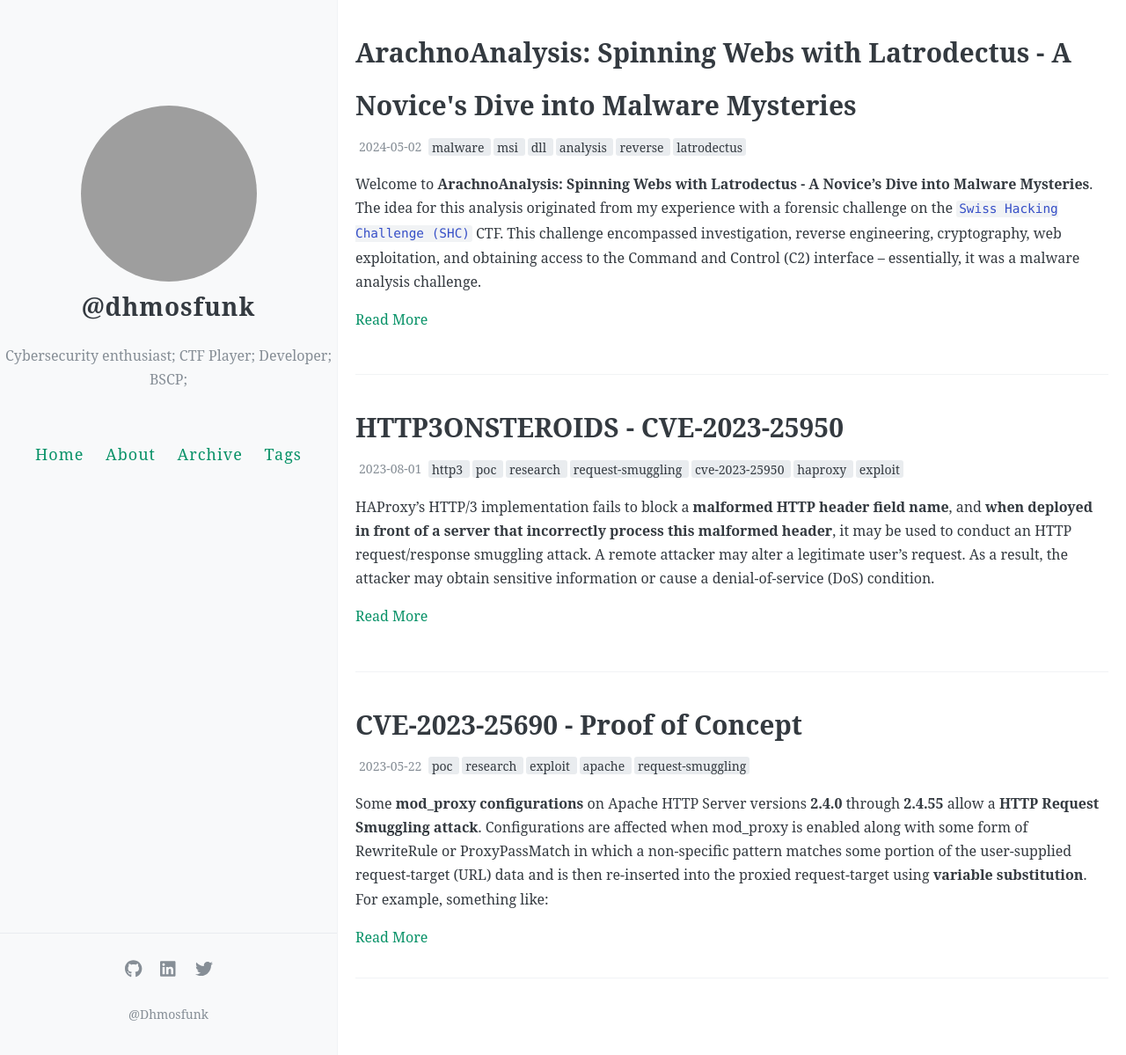
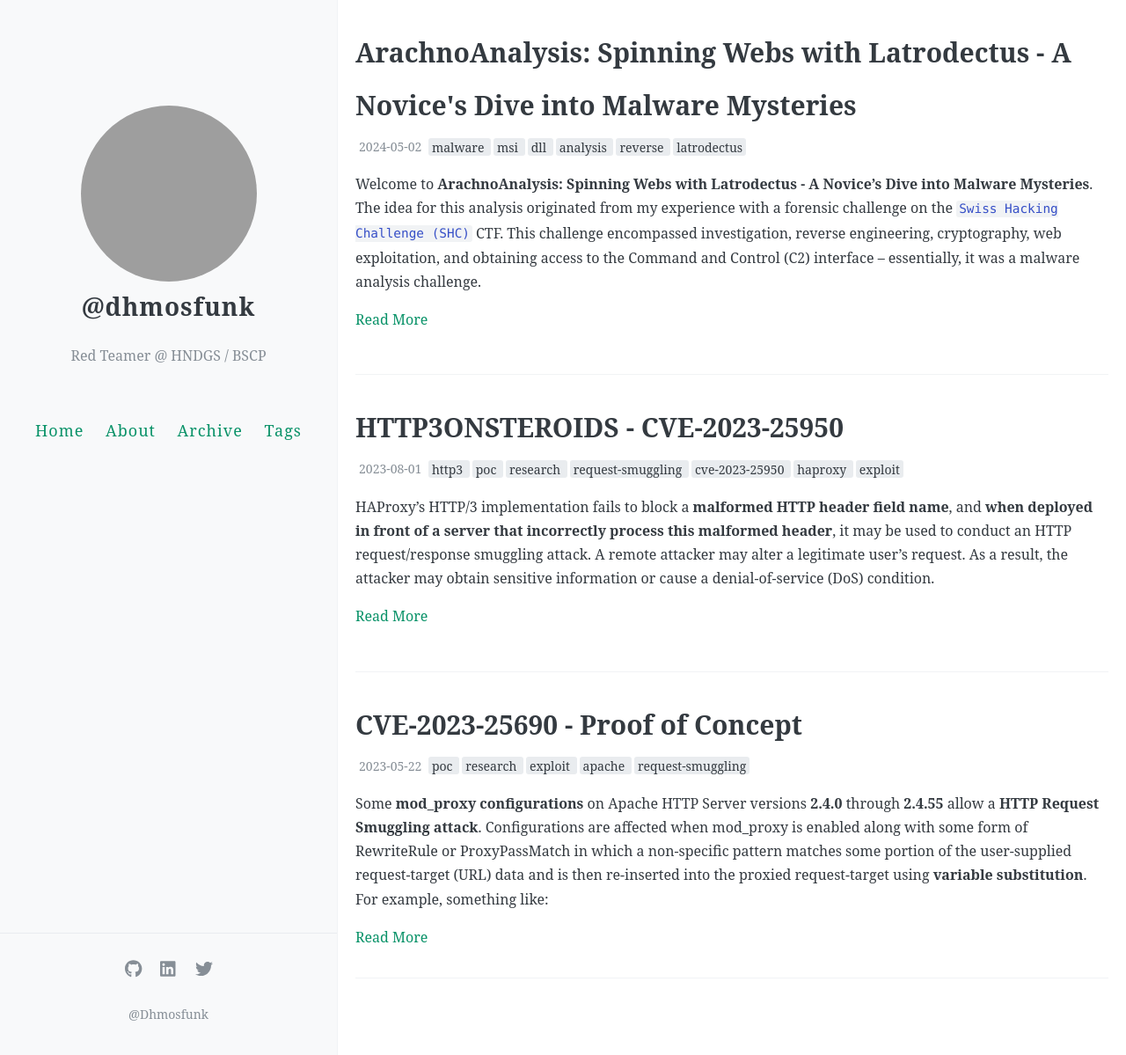
Before and after one commit to dhmosfunk/dhmosfunk.github.io, a Jekyll site: the page built from index.html, in a window 1280 px wide and 1200 px high. Shown: the whole window at 88% size. Built offline with Jekyll 4.4.1, drawn with Linux system fonts in a browser that asks for light colours; the list of posts is cut into pages by our own code; comment, search, counter and statistics services are not loaded; grey boxes are pictures that could not be loaded.

Commit message:
Update _config.yml

```diff
--- a/_config.yml
+++ b/_config.yml
@@ -8,7 +8,7 @@
 
 # 描述/签名
 name: "@dhmosfunk"
-description: Cybersecurity enthusiast; CTF Player; Developer; BSCP;
+description: Red Teamer @ HNDGS / BSCP
 
 # 输入你的网站域名（如果你没有添加自己的域名，而是直接用GitHub pages分配的域名的话可以省略）
 url:
```
